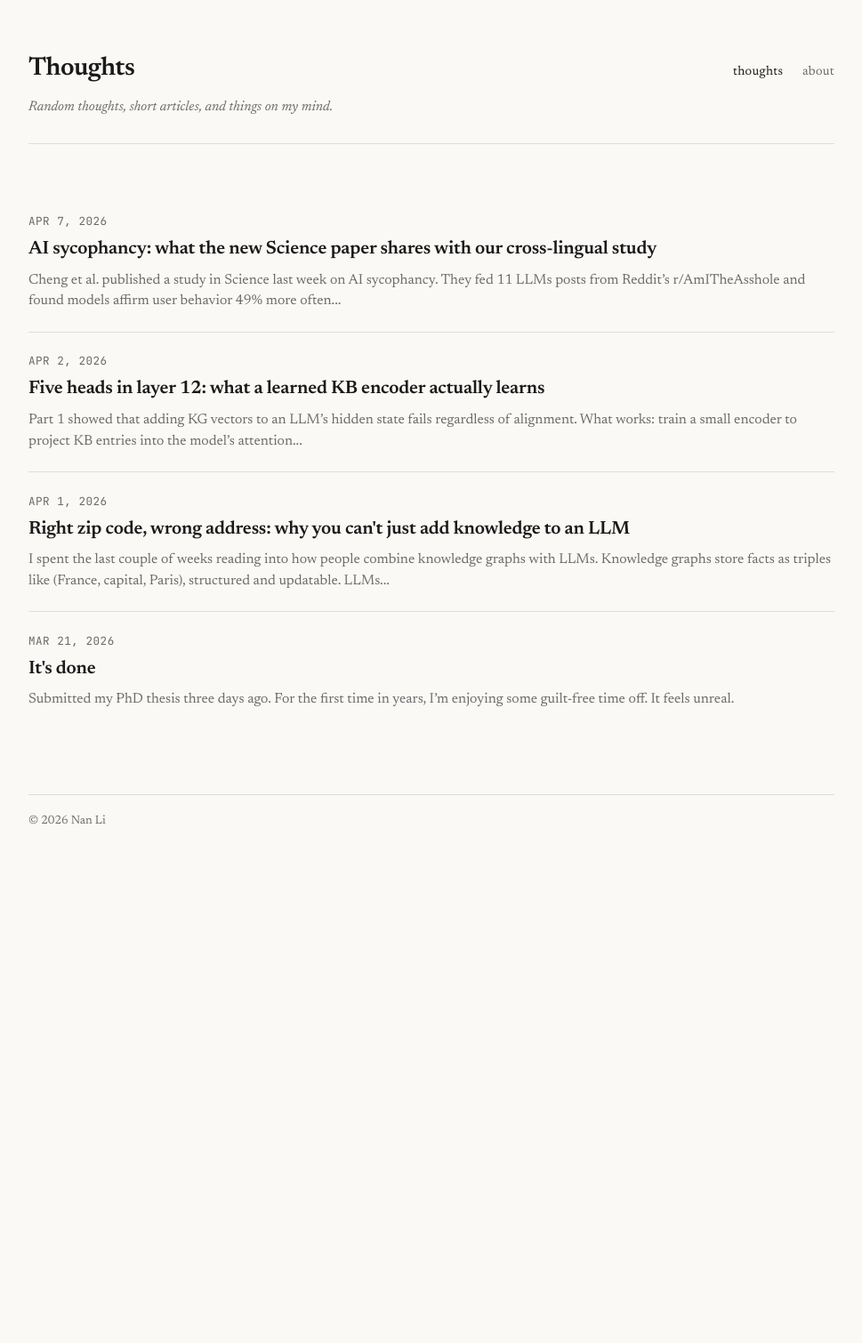
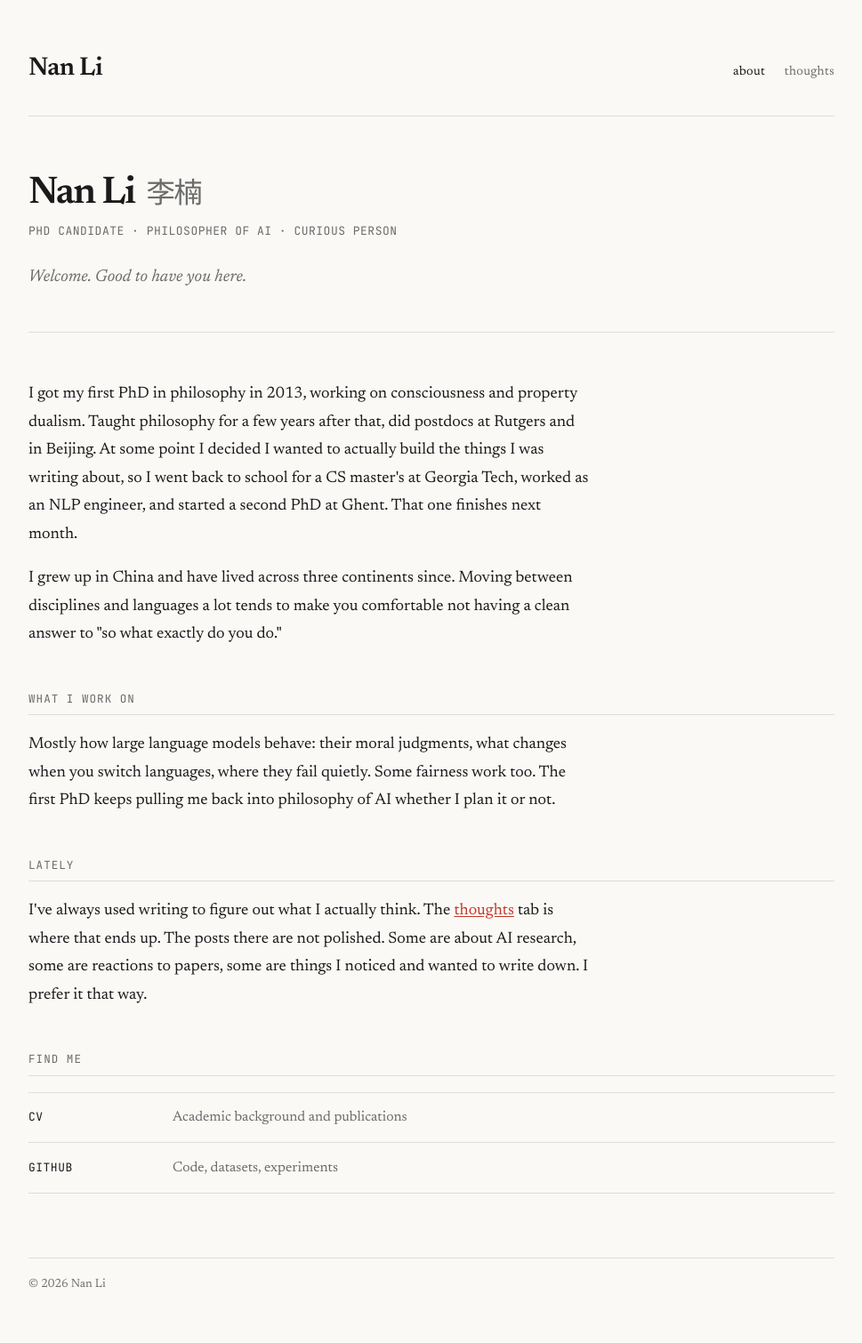
Before and after one commit to l1n4n/l1n4n.github.io, a Jekyll site: the page built from index.html, in a window 1280 px wide. Shown: the whole page at 89% size, without its empty margins (155-1124 px from the left). Built offline with Jekyll 4.4.1, drawn with Linux system fonts in a browser that asks for light colours; before the commit the page ends 989 px from its top, so only the background shows below that.

Commit message:
update layout

```diff
--- a/_config.yml
+++ b/_config.yml
@@ -1,5 +1,5 @@
-title: "Thoughts"
-description: "Random thoughts, short articles, and things on my mind."
+title: "Nan Li"
+description: "PhD candidate in CS and philosophy. Thinking about AI, language, and moral judgment."
 url: "" # will be https://<username>.github.io
 baseurl: "" # leave empty if using <username>.github.io repo
 
--- a/_layouts/default.html
+++ b/_layouts/default.html
@@ -15,13 +15,12 @@
   <div class="container">
     <header class="site-header">
       <div class="site-header-top">
-        <a href="{{ '/' | relative_url }}" class="site-title">{{ site.title }}</a>
+        <a href="{{ '/' | relative_url }}" class="site-title">{{ site.author.name }}</a>
         <nav class="site-nav">
-          <a href="{{ '/' | relative_url }}"{% if page.url == '/' %} class="active"{% endif %}>thoughts</a>
-          <a href="{{ '/about' | relative_url }}"{% if page.url == '/about' %} class="active"{% endif %}>about</a>
+          <a href="{{ '/' | relative_url }}"{% if page.url == '/' %} class="active"{% endif %}>about</a>
+          <a href="{{ '/thoughts' | relative_url }}"{% if page.url == '/thoughts/' or page.layout == 'post' %} class="active"{% endif %}>thoughts</a>
         </nav>
       </div>
-      <p class="site-tagline">{{ site.description }}</p>
     </header>
 
     <main>
--- a/_layouts/post.html
+++ b/_layouts/post.html
@@ -14,6 +14,6 @@ layout: default
   </div>
 
   <nav class="post-nav">
-    <a href="{{ '/' | relative_url }}">&larr; all thoughts</a>
+    <a href="{{ '/thoughts' | relative_url }}">&larr; all thoughts</a>
   </nav>
 </article>
--- a/assets/css/style.css
+++ b/assets/css/style.css
@@ -376,3 +376,131 @@ body {
   color: var(--accent);
   border-color: var(--accent);
 }
+
+/* === About Page === */
+.about {
+  padding-top: 0.5rem;
+}
+
+.about-hero {
+  margin-bottom: 3rem;
+  padding-bottom: 2.5rem;
+  border-bottom: 1px solid var(--border);
+}
+
+.about-name {
+  font-size: 2.4rem;
+  font-weight: 600;
+  letter-spacing: -0.04em;
+  line-height: 1.1;
+  margin-bottom: 0.4rem;
+}
+
+.about-name-chinese {
+  font-weight: 400;
+  color: var(--text-muted);
+  font-size: 1.8rem;
+  margin-left: 0.3rem;
+}
+
+.about-tagline {
+  font-family: var(--font-mono);
+  font-size: 0.72rem;
+  color: var(--text-muted);
+  letter-spacing: 0.04em;
+  text-transform: uppercase;
+  margin-bottom: 1.4rem;
+}
+
+.about-welcome {
+  font-size: 1.05rem;
+  color: var(--text-muted);
+  font-style: italic;
+  max-width: 42ch;
+}
+
+.about-body {
+  display: flex;
+  flex-direction: column;
+  gap: 2.5rem;
+}
+
+.about-section p {
+  margin-bottom: 1rem;
+  max-width: 62ch;
+  font-size: 1rem;
+  line-height: 1.75;
+}
+
+.about-section p:last-child { margin-bottom: 0; }
+
+.about-section p a {
+  color: var(--accent);
+  text-decoration: underline;
+  text-underline-offset: 2px;
+}
+
+.about-section-title {
+  font-family: var(--font-mono);
+  font-size: 0.7rem;
+  font-weight: 400;
+  letter-spacing: 0.08em;
+  text-transform: uppercase;
+  color: var(--text-muted);
+  margin-bottom: 1rem;
+  padding-bottom: 0.4rem;
+  border-bottom: 1px solid var(--border);
+}
+
+.about-links {
+  display: flex;
+  flex-direction: column;
+  gap: 0;
+}
+
+.about-link {
+  display: flex;
+  align-items: baseline;
+  gap: 1rem;
+  padding: 0.8rem 0;
+  border-bottom: 1px solid var(--border);
+  text-decoration: none;
+  color: inherit;
+  transition: color 0.15s;
+}
+
+.about-link:first-child {
+  border-top: 1px solid var(--border);
+}
+
+.about-link:hover { color: var(--accent); }
+.about-link:hover .about-link-label { color: var(--accent); }
+
+.about-link-label {
+  font-family: var(--font-mono);
+  font-size: 0.72rem;
+  letter-spacing: 0.04em;
+  text-transform: uppercase;
+  color: var(--text);
+  white-space: nowrap;
+  min-width: 8rem;
+  transition: color 0.15s;
+}
+
+.about-link-desc {
+  font-size: 0.88rem;
+  color: var(--text-muted);
+}
+
+/* === Thoughts intro === */
+.thoughts-intro {
+  margin-bottom: 2rem;
+  padding-bottom: 1.5rem;
+  border-bottom: 1px solid var(--border);
+}
+
+.thoughts-intro p {
+  font-size: 0.92rem;
+  color: var(--text-muted);
+  font-style: italic;
+}
--- a/index.html
+++ b/index.html
@@ -1,16 +1,58 @@
 ---
 layout: default
+title: About
+permalink: /
 ---
-<ul class="post-list">
-  {% for post in site.posts %}
-  <li>
-    <span class="post-list-date">{{ post.date | date: "%b %-d, %Y" }}</span>
-    <h2 class="post-list-title">
-      <a href="{{ post.url | relative_url }}">{{ post.title }}</a>
-    </h2>
-    {% if post.excerpt %}
-    <p class="post-list-excerpt">{{ post.excerpt | strip_html | truncatewords: 30 }}</p>
-    {% endif %}
-  </li>
-  {% endfor %}
-</ul>
+<section class="about">
+
+  <div class="about-hero">
+    <div class="about-hero-text">
+      <h1 class="about-name">Nan Li <span class="about-name-chinese">李楠</span></h1>
+      <p class="about-tagline">PhD candidate · philosopher of AI · curious person</p>
+      <p class="about-welcome">
+        Welcome. Good to have you here.
+      </p>
+    </div>
+  </div>
+
+  <div class="about-body">
+
+    <div class="about-section">
+      <p>
+        I got my first PhD in philosophy in 2013, working on consciousness and property dualism. Taught philosophy for a few years after that, did postdocs at Rutgers and in Beijing. At some point I decided I wanted to actually build the things I was writing about, so I went back to school for a CS master's at Georgia Tech, worked as an NLP engineer, and started a second PhD at Ghent. That one finishes next month.
+      </p>
+      <p>
+        I grew up in China and have lived across three continents since. Moving between disciplines and languages a lot tends to make you comfortable not having a clean answer to "so what exactly do you do."
+      </p>
+    </div>
+
+    <div class="about-section">
+      <h2 class="about-section-title">what I work on</h2>
+      <p>
+        Mostly how large language models behave: their moral judgments, what changes when you switch languages, where they fail quietly. Some fairness work too. The first PhD keeps pulling me back into philosophy of AI whether I plan it or not.
+      </p>
+    </div>
+
+    <div class="about-section">
+      <h2 class="about-section-title">lately</h2>
+      <p>
+        I've always used writing to figure out what I actually think. The <a href="/thoughts">thoughts</a> tab is where that ends up. The posts there are not polished. Some are about AI research, some are reactions to papers, some are things I noticed and wanted to write down. I prefer it that way.
+      </p>
+    </div>
+
+    <div class="about-section">
+      <h2 class="about-section-title">find me</h2>
+      <div class="about-links">
+        <a href="/assets/CV_Oct2025.pdf" class="about-link" target="_blank" rel="noopener">
+          <span class="about-link-label">CV</span>
+          <span class="about-link-desc">Academic background and publications</span>
+        </a>
+        <a href="https://github.com/l1n4n" class="about-link" target="_blank" rel="noopener">
+          <span class="about-link-label">GitHub</span>
+          <span class="about-link-desc">Code, datasets, experiments</span>
+        </a>
+      </div>
+    </div>
+
+  </div>
+</section>
```
Also changed, not shown: thoughts.html (added, +22 -0 lines).
